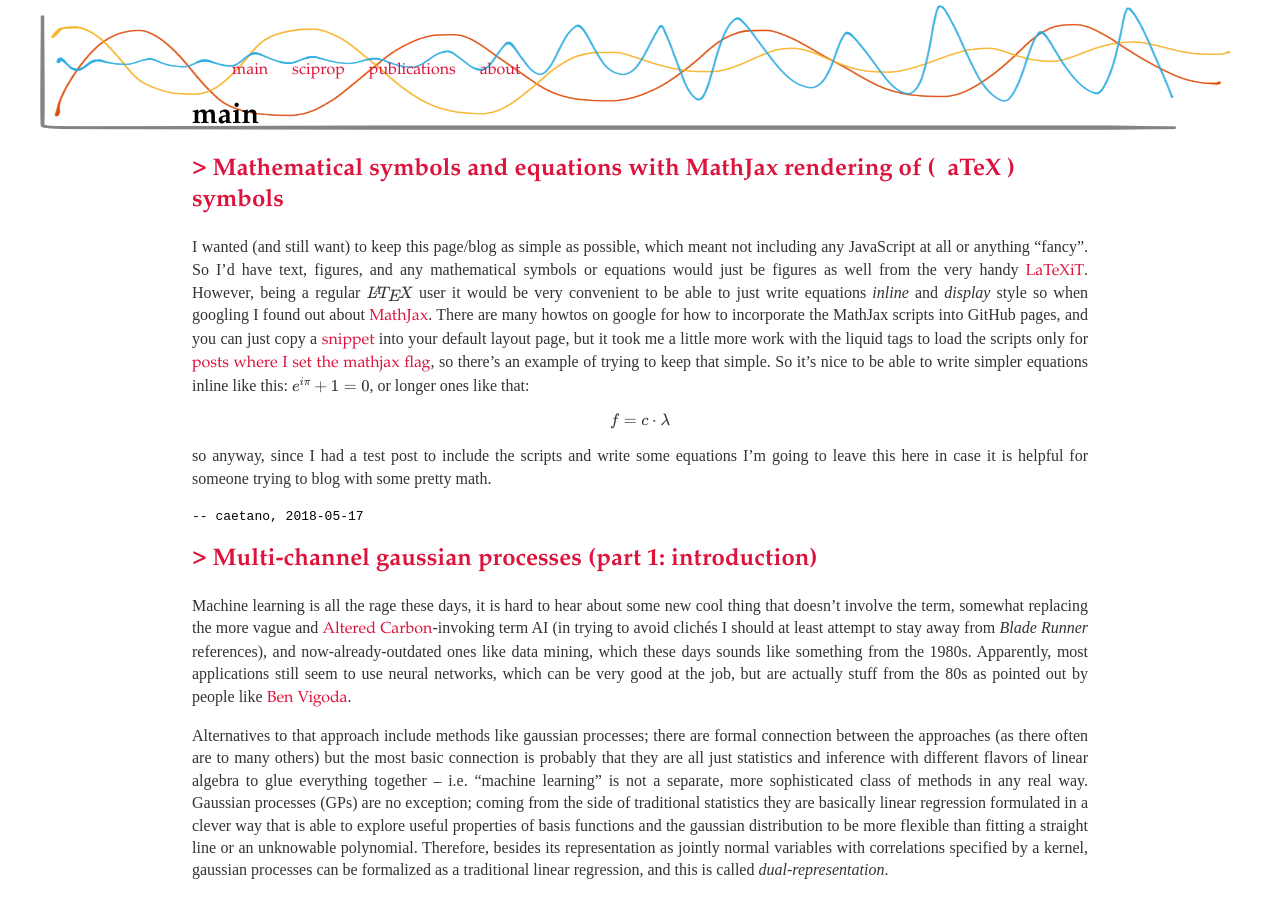
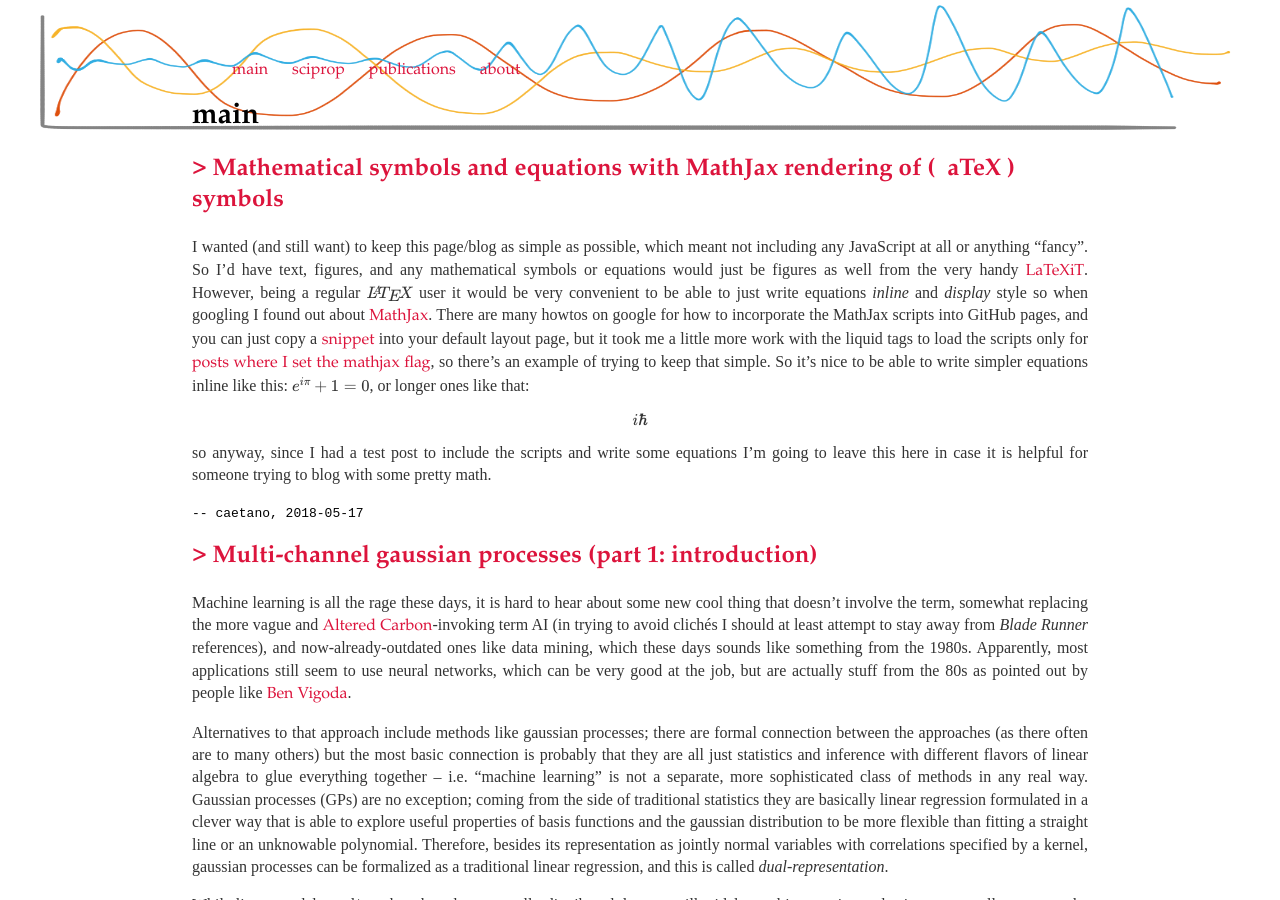
Before and after one commit to caesoma/caesoma.github.io, a Jekyll site: the page built from index.html, in a window 1280 px wide and 900 px high. Built offline with Jekyll 4.4.1, drawn with Linux system fonts in a browser that asks for light colours; formulas are drawn with MathJax 3; the list of posts is cut into pages by our own code.

Commit message:
mathjax test

```diff
--- a/_posts/2018-05-17-mathjax-test.md
+++ b/_posts/2018-05-17-mathjax-test.md
@@ -12,7 +12,7 @@ However, being a regular \\( \LaTeX \\) user it would be very convenient to be a
 So it's nice to be able to write simpler equations inline like this: \\( e^{i\pi} + 1= 0 \\), or longer ones like that:
 
 \\begin{equation}
-    f = c \cdot \lambda
+    i \hbar
 \\end{equation}
 
 so anyway, since I had a test post to include the scripts and write some equations I'm going to leave this here in case it is helpful for someone trying to blog with some pretty math.
```
